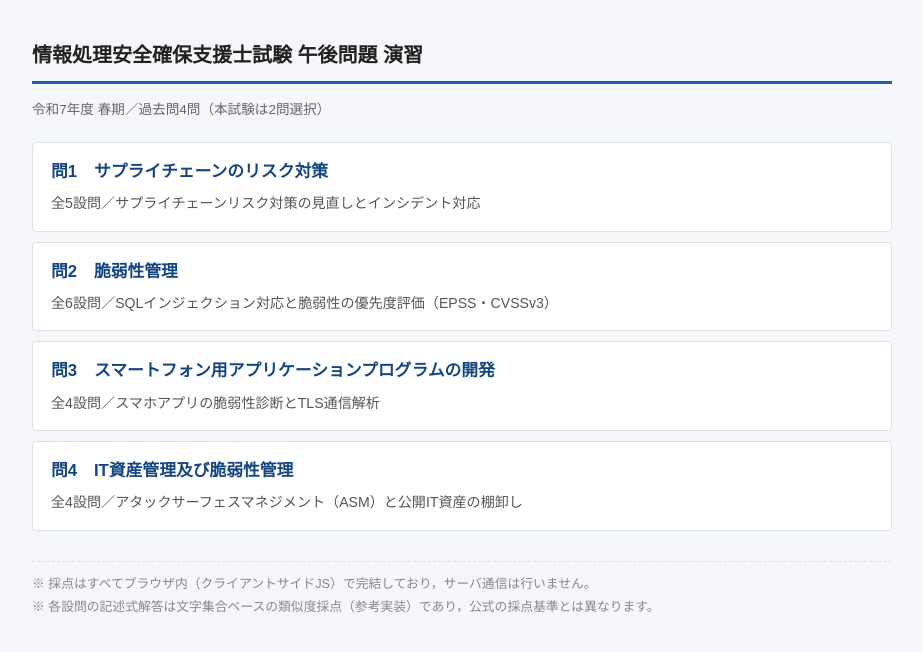
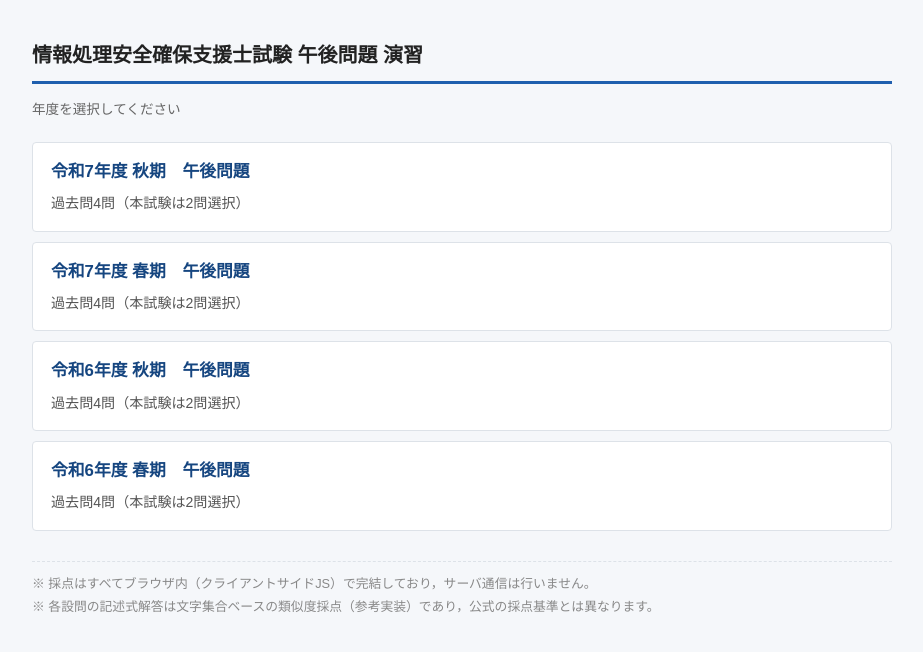
Before and after one commit to 132436243-droid/siensi, a plain HTML site: page index.html in a window 1280 px wide. Shown: the whole page, without its empty margins (178-1101 px from the left). Drawn offline with Linux system fonts and the light colour scheme.

Commit message:
Update title and links for exam years

```diff
--- a/index.html
+++ b/index.html
@@ -3,26 +3,26 @@
 <head>
 <meta charset="UTF-8">
 <meta name="viewport" content="width=device-width, initial-scale=1.0">
-<title>情報処理安全確保支援士 午後問題演習｜令和7年度 春期</title>
+<title>情報処理安全確保支援士 午後問題演習｜年度一覧</title>
 <link rel="stylesheet" href="assets/style.css">
 </head>
 <body>
 <div class="wrap">
   <h1>情報処理安全確保支援士試験 午後問題 演習</h1>
-  <div class="meta">令和7年度 春期／過去問4問（本試験は2問選択）</div>
+  <div class="meta">年度を選択してください</div>
 
   <ul class="q-list">
-    <li><a href="q1.html">問1　サプライチェーンのリスク対策</a>
-      <div class="desc">全5設問／サプライチェーンリスク対策の見直しとインシデント対応</div>
+    <li><a href="r07-autumn/index.html">令和7年度 秋期　午後問題</a>
+      <div class="desc">過去問4問（本試験は2問選択）</div>
     </li>
-    <li><a href="q2.html">問2　脆弱性管理</a>
-      <div class="desc">全6設問／SQLインジェクション対応と脆弱性の優先度評価（EPSS・CVSSv3）</div>
+    <li><a href="r07-spring/index.html">令和7年度 春期　午後問題</a>
+      <div class="desc">過去問4問（本試験は2問選択）</div>
     </li>
-    <li><a href="q3.html">問3　スマートフォン用アプリケーションプログラムの開発</a>
-      <div class="desc">全4設問／スマホアプリの脆弱性診断とTLS通信解析</div>
+    <li><a href="r06-autumn/index.html">令和6年度 秋期　午後問題</a>
+      <div class="desc">過去問4問（本試験は2問選択）</div>
     </li>
-    <li><a href="q4.html">問4　IT資産管理及び脆弱性管理</a>
-      <div class="desc">全4設問／アタックサーフェスマネジメント（ASM）と公開IT資産の棚卸し</div>
+    <li><a href="r06-spring/index.html">令和6年度 春期　午後問題</a>
+      <div class="desc">過去問4問（本試験は2問選択）</div>
     </li>
   </ul>
 
```
